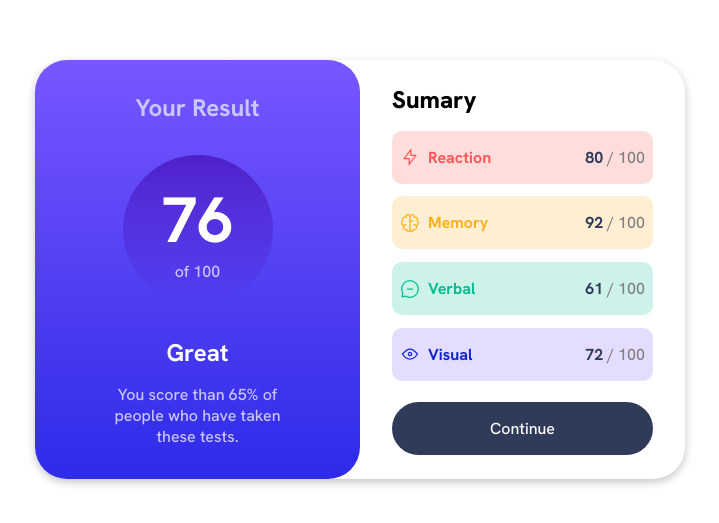
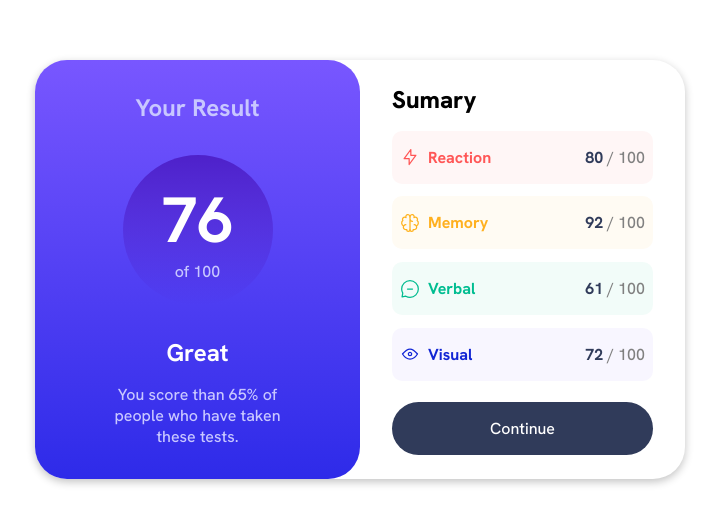
Before and after one commit to marcosfil/result-summary-component, a plain HTML site: page index.html in a window 1280 px wide. Shown: the part 131-654 px from the top of the page, without its empty margins (280-999 px from the left). Drawn offline with Linux system fonts and the light colour scheme.

Commit message:
inicial commit

```diff
--- a/style.css
+++ b/style.css
@@ -131,7 +131,7 @@ body {
 }
 
 .row:nth-child(1) {
-  background-color: hsl(0, 100%, 67%, 0.2);
+  background-color: hsl(0, 100%, 67%, 0.05);
 }
 
 .row:nth-child(1) .badge b {
@@ -139,7 +139,7 @@ body {
 }
 
 .row:nth-child(2) {
-  background-color: hsl(39, 100%, 56%, 0.2);
+  background-color: hsl(39, 100%, 56%, 0.05);
 }
 
 .row:nth-child(2) .badge b {
@@ -147,7 +147,7 @@ body {
 }
 
 .row:nth-child(3) {
-  background-color: hsl(166, 100%, 37%, 0.2);
+  background-color: hsl(166, 100%, 37%, 0.05);
 }
 
 .row:nth-child(3) .badge b {
@@ -155,7 +155,7 @@ body {
 }
 
 .row:nth-child(4) {
-  background-color: hsl(252, 100%, 67%, 0.2);
+  background-color: hsl(252, 100%, 67%, 0.05);
 }
 
 .row:nth-child(4) .badge b {
```
